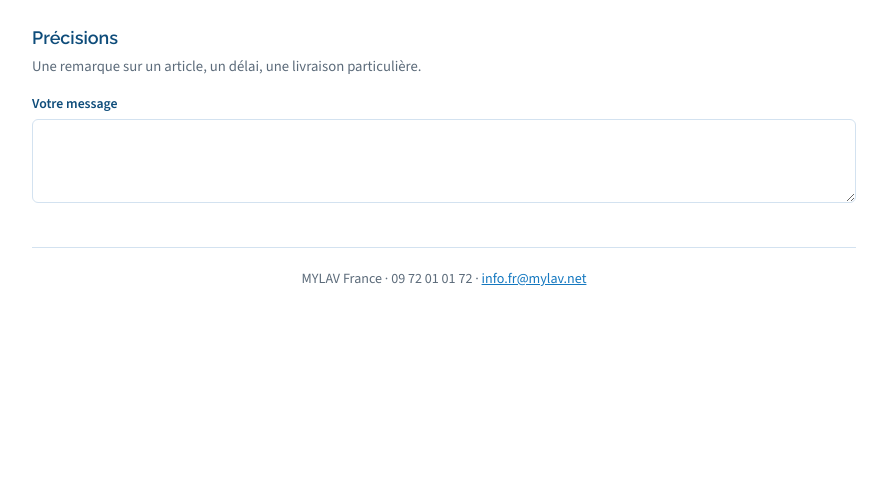
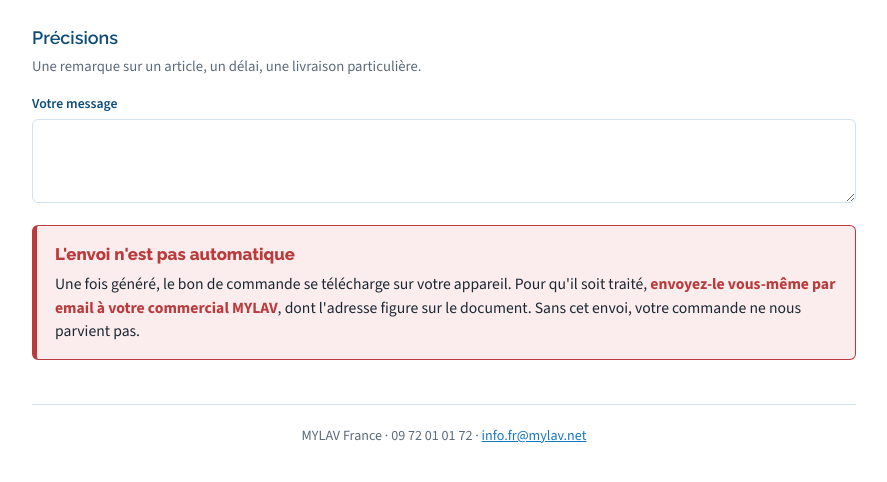
Before and after one commit to mathieurospabe-rgb/mylav-commande-materiel, a plain HTML site: page index.html in a window 1280 px wide. Shown: the part 3546-4028 px from the top of the page, without its empty margins (196-1083 px from the left). Before the commit the page ends 3947 px from the top, so only its background shows below. Drawn offline with nearby package versions, Linux system fonts and the light colour scheme.

Commit message:
Update index.html

```diff
--- a/index.html
+++ b/index.html
@@ -155,6 +155,20 @@ input:focus,textarea:focus,button:focus-visible{
 /* ---------- confirmation / erreur ---------- */
 .message{padding:18px;border-radius:var(--rayon);margin-top:22px;font-size:.95rem}
 .message.erreur{background:#FBEDED;border-left:3px solid var(--rouge)}
+.encart-rouge{
+  background:#FBEDED;border:1px solid var(--rouge);border-left:5px solid var(--rouge);
+  border-radius:var(--rayon);padding:16px 18px;margin:22px 0;
+  color:var(--texte);font-size:.98rem;line-height:1.5;
+}
+.encart-rouge .titre{
+  display:block;font-family:Raleway,sans-serif;font-weight:800;color:var(--rouge);
+  font-size:1.05rem;margin-bottom:5px;
+}
+.encart-rouge strong{color:var(--rouge)}
+.encart-rouge .mail{
+  display:inline-block;font-weight:700;color:var(--rouge);
+  background:var(--blanc);padding:2px 8px;border-radius:4px;border:1px solid var(--rouge);
+}
 .confirmation{padding:52px 0 70px;max-width:640px}
 .confirmation h2{font-size:1.6rem;margin-bottom:6px}
 .confirmation .num{
@@ -271,6 +285,13 @@ footer a{color:var(--bleu)}
     </div>
     <div id="message"></div>
   </section>
+
+  <div class="encart-rouge">
+    <span class="titre">L'envoi n'est pas automatique</span>
+    Une fois généré, le bon de commande se télécharge sur votre appareil. Pour qu'il soit
+    traité, <strong>envoyez-le vous-même par email à votre commercial MYLAV</strong>, dont
+    l'adresse figure sur le document. Sans cet envoi, votre commande ne nous parvient pas.
+  </div>
 
   <footer>
     MYLAV France · 09 72 01 01 72 · <a href="mailto:info.fr@mylav.net">info.fr@mylav.net</a>
@@ -791,6 +812,12 @@ function confirmer(d){
   bloc.innerHTML = `
     <h2>Bon de commande téléchargé</h2>
     <p class="num">${d.numero || d.clinique}</p>
+    <div class="encart-rouge">
+      <span class="titre">Dernière étape indispensable</span>
+      Le téléchargement ne transmet rien à MYLAV. <strong>Envoyez le PDF par email à
+      ${d.commercial.nom}</strong> — <span class="mail">${d.commercial.email}</span> —
+      sans quoi votre commande ne sera pas préparée.
+    </div>
     <ol class="marche">
       <li>Le fichier <strong>${nomFichier(d)}</strong> se trouve dans vos téléchargements.</li>
       <li>Envoyez-le à ${d.commercial.nom} : <span class="mail">${d.commercial.email}</span></li>
```
